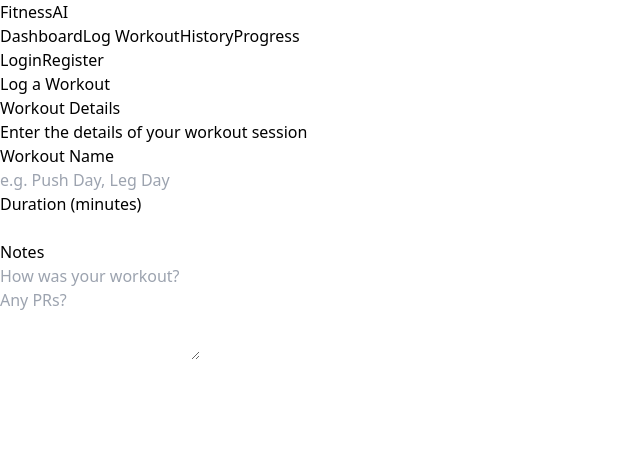
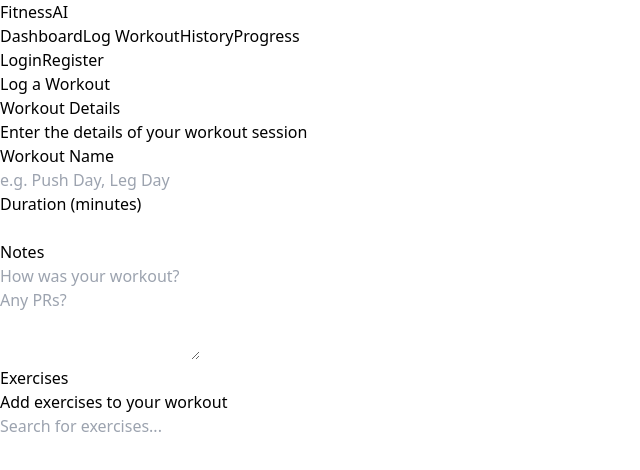
Before and after one commit to dse188/fitness-ai, a React (Vite) app in the folder fitness-ai/: page / in a window 1280 px wide. Shown: the top 470 px of the page, without its empty margins (0-640 px from the left). Built offline with nearby package versions, Linux system fonts and the light colour scheme.

Commit message:
MidLog
- Updated MidLog
- Added a box where the user will log their workout
- Added search bar

```diff
--- a/fitness-ai/src/components/LogWorkout_comps/MidLog.jsx
+++ b/fitness-ai/src/components/LogWorkout_comps/MidLog.jsx
@@ -1,6 +1,21 @@
 import React from 'react'
+import {useState} from "react"
 
 function MidLog() {
+    const [searchQuery, setSearchQuery] = useState("");
+
+    const workouts = [
+        {id: 1, title: "Bench Press"},
+        {id: 2, title: "Deadlift"},
+        {id: 3, title: "Squats"},
+    ];
+
+    const handleSearch = (e) => {
+        e.preventDefault()
+        alert(searchQuery)
+    };
+
+
   return (
     <div className='pl-16 pr-16 pt-10'>
         <h1 className='text-black text-2xl font-bold pb-6'>Log a Workout</h1>
@@ -32,6 +47,29 @@ function MidLog() {
                 </textarea>
             </div>
         </div>
+        <div className='pt-6'>
+            <div className='bg-white shadow-sm rounded-md p-6 border border-gray-200 '>
+                <h1 className='text-black text-2xl font-semibold '>Exercises</h1>
+                <p className='text-gray-500 text-sm'>Add exercises to your workout</p>
+
+                {/*Search bar*/}
+                <form onSubmit={handleSearch} className='search-form pt-6'>
+                    <input
+                        type="text"
+                        placeholder="Search for exercises..."
+                        value={searchQuery}
+                        onChange={(e) => setSearchQuery(e.target.value)}
+                        className='search-input w-full pt-2 pb-2 pl-4 pr-4 text-sm font-semibold bg-slate-100 rounded-md border border-gray-200
+                        focus:outline-none hover:bg-blue-500'>
+                    </input>
+                </form>
+
+                <div className='workout-card '>
+                </div>
+
+            </div>
+
+        </div>
     </div>
   )
 }
```
